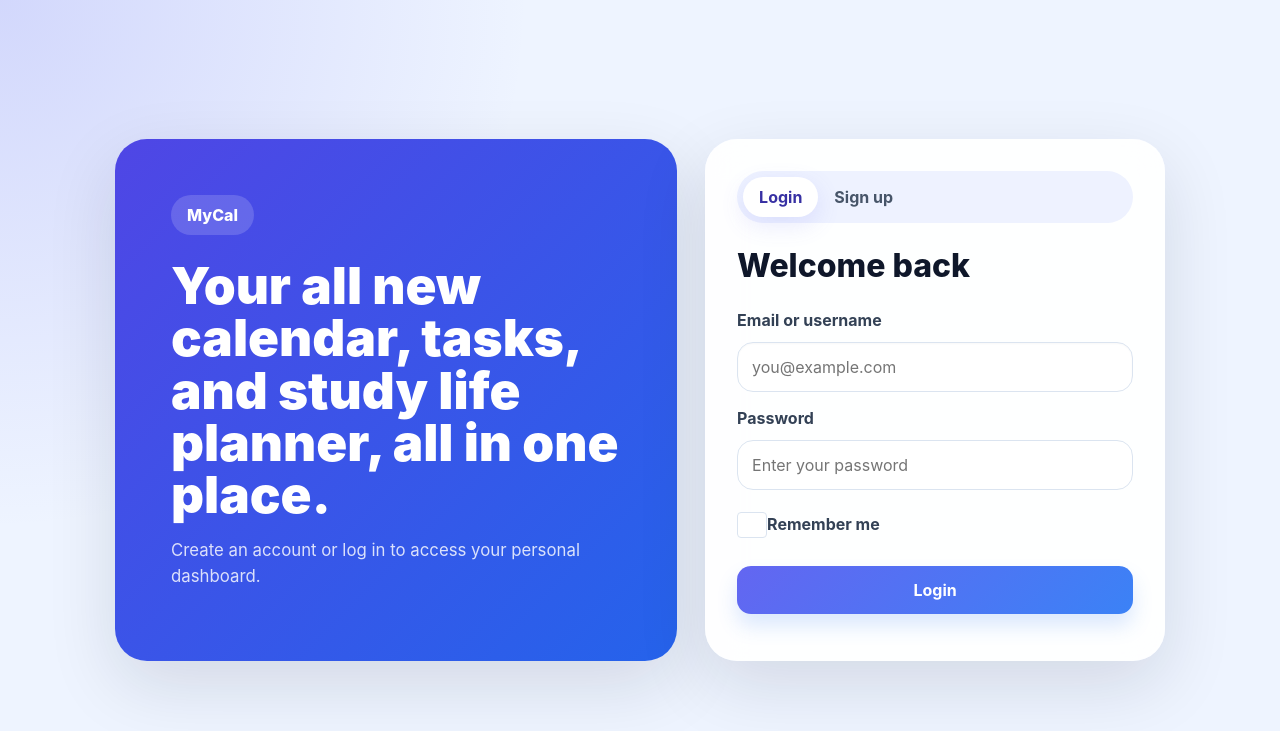
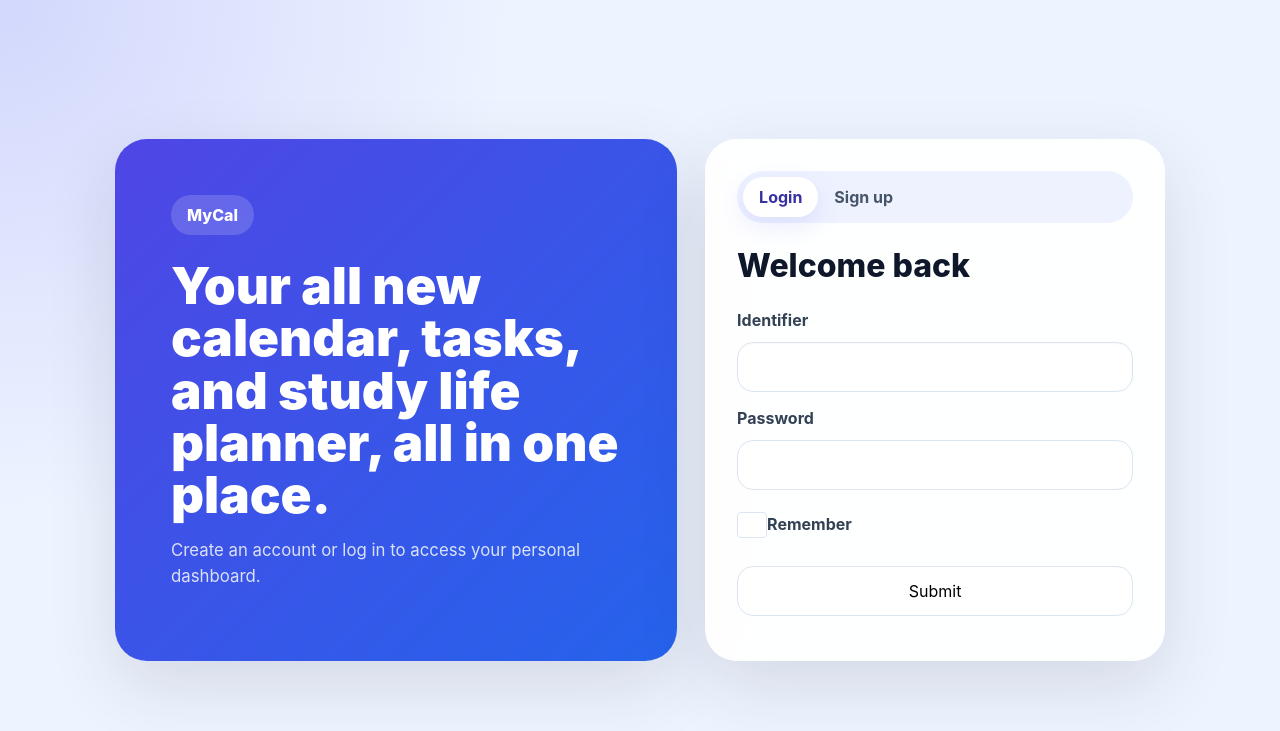
Before and after one commit to allanwupi/MyCal, a Python web app: template app/templates/landing.html in a window 1280 px wide. Shown: the top 731 px of the page. Run offline with Jinja, Linux system fonts and the light colour scheme; the template is opened without the code that fills it, so the values that code supplies are empty, except form fields; tables that the repository leaves empty hold one stand-in row (values such as "Sample post"); form fields are guessed from the names that the template uses.

Commit message:
Refactor form fields to use Flask-WTF labels

```diff
--- a/app/templates/landing.html
+++ b/app/templates/landing.html
@@ -38,18 +38,19 @@
           <h2>Welcome back</h2>
           <form method="POST" action="{{ url_for('login') }}" class="auth-form">
             {{ login_form.hidden_tag() }}
-            <label for="identifier">Email or username</label>
-            <input type="text" id="identifier" name="identifier" placeholder="you@example.com" required>
 
-            <label for="login-password">Password</label>
-            <input type="password" id="login-password" name="password" placeholder="Enter your password" required>
+            {{ login_form.identifier.label }}
+            {{ login_form.identifier(id="identifier", class="form-control") }}
+
+            {{ login_form.password.label }}
+            {{ login_form.password(id="password", class="form-control") }}
 
             <div class="form-check mt-2">
-              <input class="form-check-input" type="checkbox" id="remember" name="remember">
-              <label class="form-check-label" for="remember"> Remember me</label>
+              <label class="form-check-label" for="remember">{{ login_form.remember.label.text }}</label>
+              {{ login_form.remember(class="form-check-input") }}
             </div>
 
-            <button class="primary-btn w-100 mt-3" type="submit">Login</button>
+            {{ login_form.submit(class="submit-btn w-100 mt-3") }}
           </form>
         </div>
 
@@ -57,19 +58,20 @@
           <h2>Create account</h2>
           <form method="POST" action="{{ url_for('signup') }}" class="auth-form">
             {{ signup_form.hidden_tag() }}
-            <label for="signup-username">Username</label>
-            <input type="text" id="signup-username" name="username" placeholder="Choose a username" required>
 
-            <label for="signup-email">Email</label>
-            <input type="email" id="signup-email" name="email" placeholder="you@example.com" required>
+            {{ signup_form.username.label }}
+            {{ signup_form.username(id="username", class="form-control") }}
 
-            <label for="signup-password">Password</label>
-            <input type="password" id="signup-password" name="password" placeholder="At least 8 characters" minlength="8" required>
+            {{ signup_form.email.label }}
+            {{ signup_form.email(id="email", class="form-control") }}
 
-            <label for="confirm-password">Confirm password</label>
-            <input type="password" id="confirm-password" name="confirm_password" placeholder="Re-enter password" minlength="8" required>
+            {{ signup_form.password.label }}
+            {{ signup_form.password(id="password", class="form-control") }}
 
-            <button class="primary-btn w-100 mt-3" type="submit">Sign up</button>
+            {{ signup_form.confirm_password.label }}
+            {{ signup_form.confirm_password(id="confirm_password", class="form-control") }}
+
+            {{ signup_form.submit(class="submit-btn submit-btn w-100 mt-3") }}
           </form>
         </div>
       </div>
```
